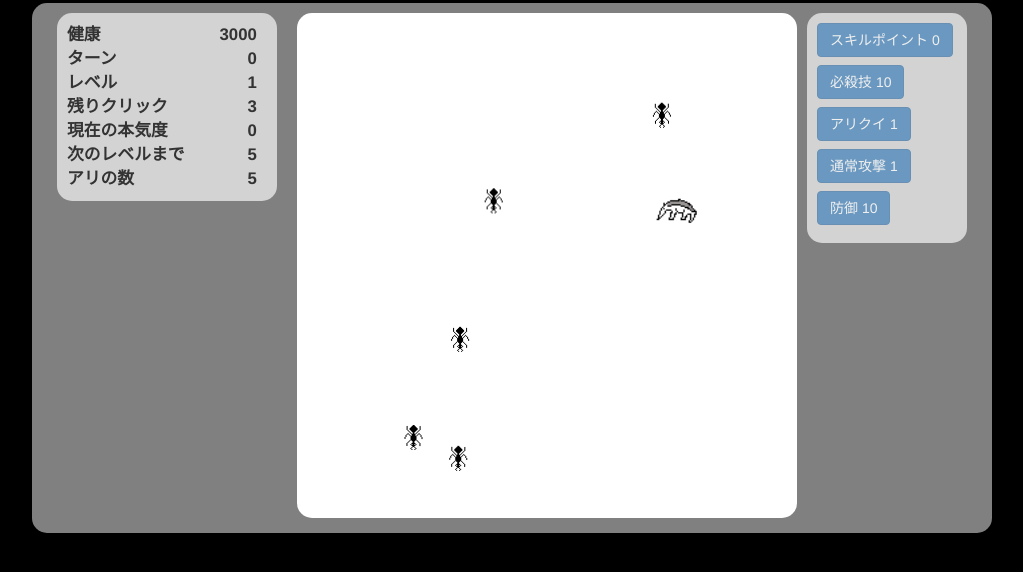
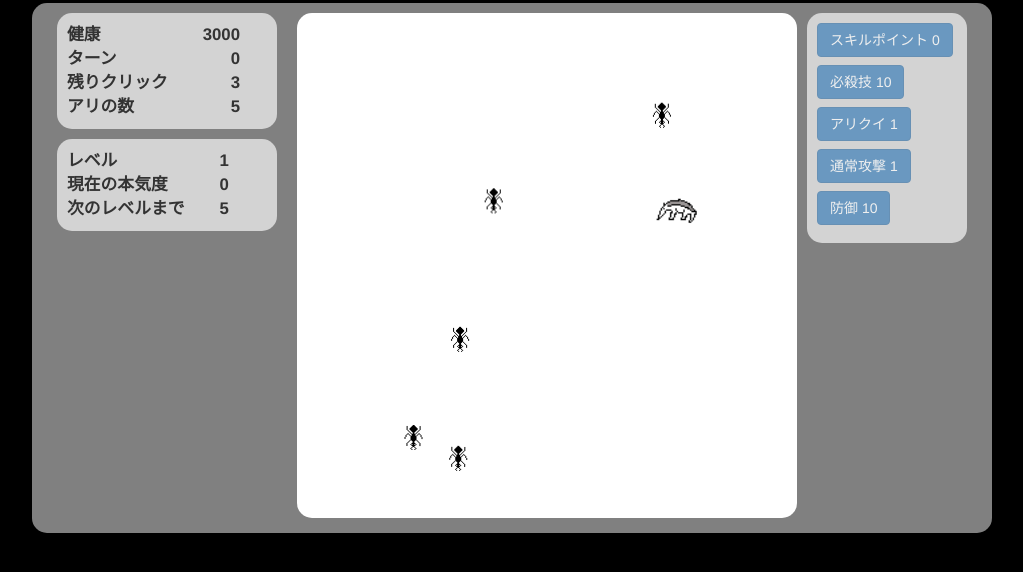
Before and after one commit to nsuke/ari, a website: page app/index.html in a window 1280 px wide. Shown: the whole page, without its empty margins (128-1151 px from the left). Drawn offline with nearby package versions, Linux system fonts and the light colour scheme.

Commit message:
Categorize side menu display

```diff
--- a/app/css/ant.css
+++ b/app/css/ant.css
@@ -26,21 +26,26 @@ canvas {
 }
 
 #side {
-  background-color: lightgray;
-  font-size: 1.2em;
-  font-weight: bold;
-  width: 220px;
   float: left;
-  border:0px solid;
-  border-radius:15px;
-  padding:10px;
-  margin:10px;
+  width: auto;
   -webkit-touch-callout: none;
   -webkit-user-select: none;
   -khtml-user-select: none;
   -moz-user-select: none;
   -ms-user-select: none;
   user-select: none;
+}
+
+.side-content {
+  border:0px solid;
+  font-size: 1.2em;
+  font-weight: bold;
+  width: 220px;
+  border-radius:15px;
+  padding:10px;
+  margin:10px;
+  background-color: lightgray;
+  float: top;
 }
 
 td {
--- a/app/index.html
+++ b/app/index.html
@@ -13,17 +13,23 @@
 <div class="container" id="container" data-ng:controller="AriCtrl" data-ng:init="init()">
 
 <div id="side">
+  <div class="side-content">
     <table>
       <tbody>
       <tr><th>健康</th><td>{{user.health}}</td></tr>
       <tr><th>ターン</th><td>{{stats.turnCount}}</td></tr>
-    <tr><th>レベル</th><td>{{user.level}}</td></tr>
       <tr><th>残りクリック</th><td>{{user.clicks}}</td></tr>
-    <tr><th>現在の本気度</th><td>{{user.motivation}}</td></tr>
-    <tr><th>次のレベルまで</th><td>{{user.levelupRate - user.motivation}}</td></tr>
       <tr><th>アリの数</th><td>{{antCount}}</td></tr>
       </tbody>
     </table>
+  </div>
+  <div class="side-content">
+    <table>
+      <tr><th>レベル</th><td>{{user.level}}</td></tr>
+      <tr><th>現在の本気度</th><td>{{user.motivation}}</td></tr>
+      <tr><th>次のレベルまで</th><td>{{user.levelupRate - user.motivation}}</td></tr>
+    </table>
+  </div>
 </div>
 
 <div id="main">
```
Lines whose indentation alone changed are shown as unchanged.
